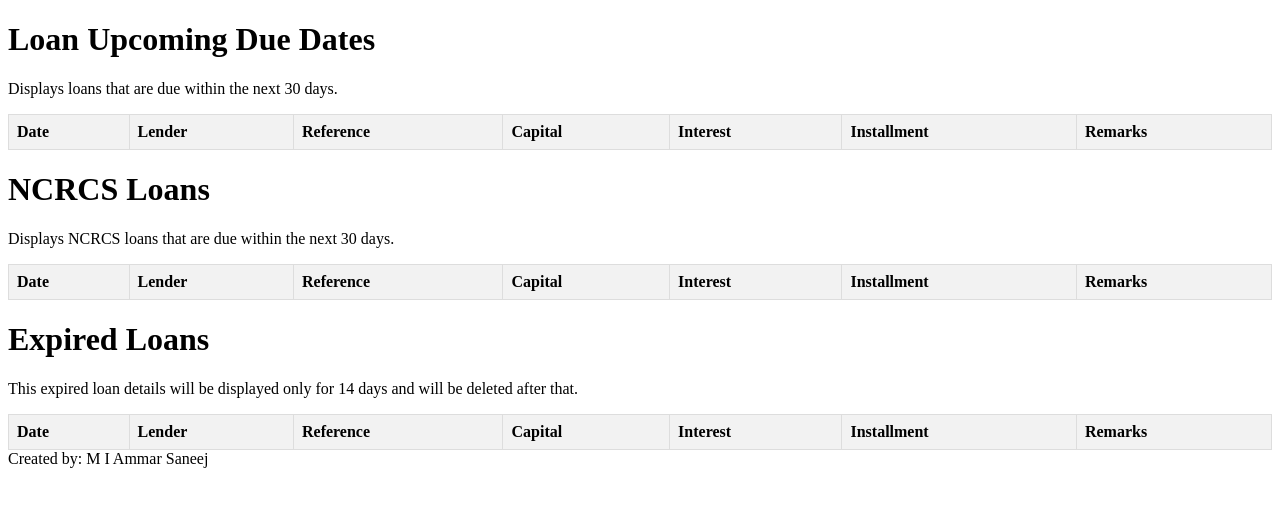
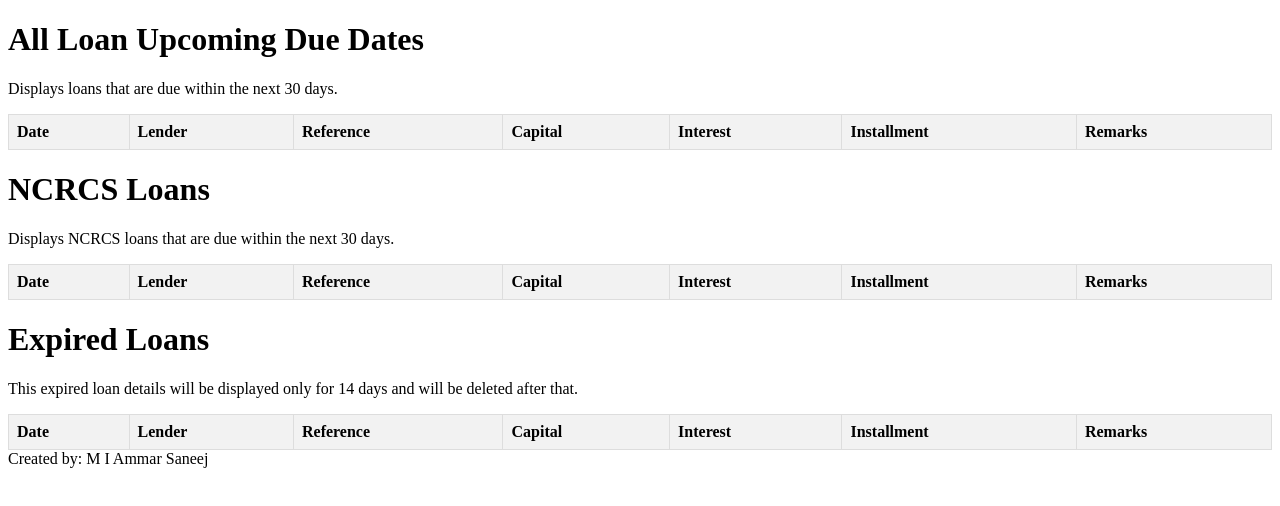
Before and after one commit to ammarsaneej/Loan_managemewnt, a plain HTML site: page index.html in a window 1280 px wide. Drawn offline with Linux system fonts and the light colour scheme; no server answers.

Commit message:
Update index.html

```diff
--- a/index.html
+++ b/index.html
@@ -24,7 +24,7 @@
     </style>
 </head>
 <body>
-    <h1>Loan Upcoming Due Dates</h1>
+    <h1>All Loan Upcoming Due Dates</h1>
     <p>Displays loans that are due within the next 30 days.</p>
     <table id="upcomingLoans">
         <thead>
```
